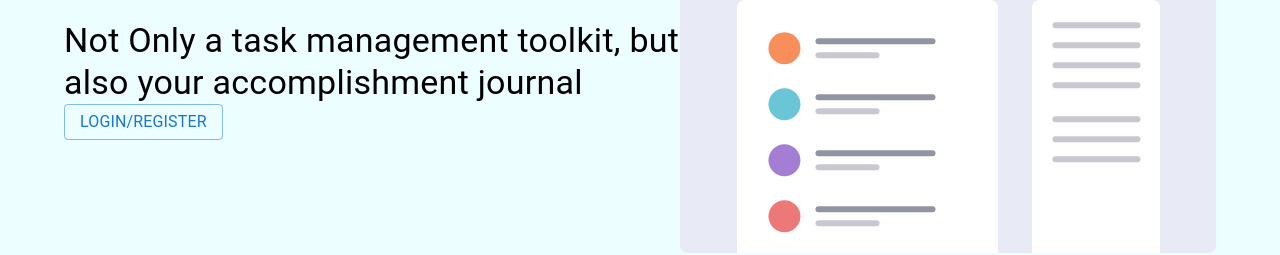
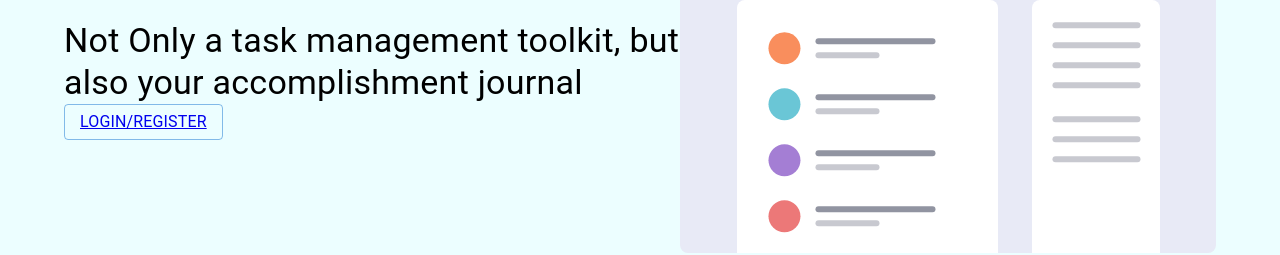
Before and after one commit to na-lin/Awesome-Todos, a React (Create React App) app in the folder client/: page / in a window 1280 px wide. Shown: the part 221-476 px from the top of the page. Built offline with nearby package versions, Linux system fonts and the light colour scheme.

Commit message:
nav landing to login screen

```diff
--- a/client/src/screens/LandingScreen.js
+++ b/client/src/screens/LandingScreen.js
@@ -4,6 +4,9 @@
 import hero from "../images/hero-img.svg";
 // MUI
 import { Box, Typography, Button, Container } from "@mui/material";
+
+//Router
+import { Link } from "react-router-dom";
 
 export default function LandingScreen() {
   return (
@@ -28,7 +31,9 @@
                 journal
               </Typography>
               <Button variant="outlined">
-                <Typography>Login/Register</Typography>
+                <Typography>
+                  <Link to="/login">Login/Register</Link>
+                </Typography>
               </Button>
             </div>
             <img src={hero} alt="icon" />
```
